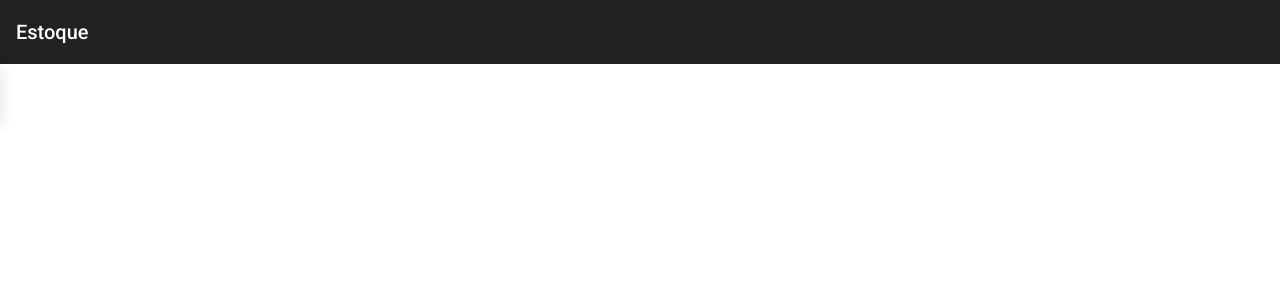
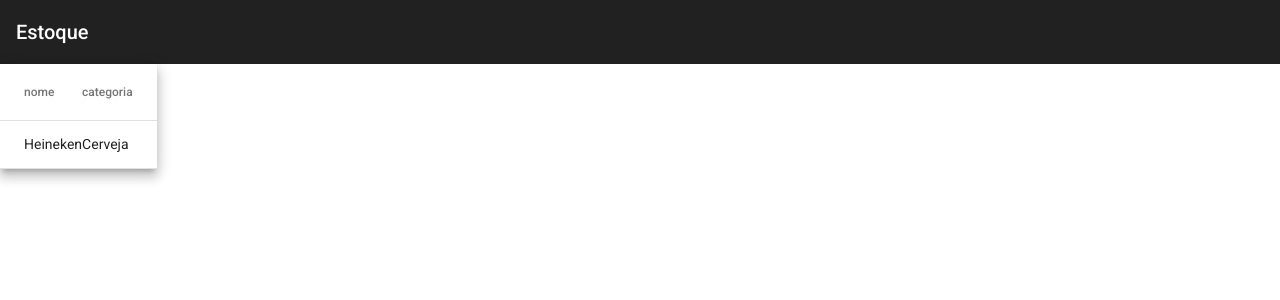
Before and after one commit to felipeesc/joking, an Angular app in the folder crud-angular-spring/crud-angular/: page /estoque in a window 1280 px wide. Shown: the top 300 px of the page. Built offline with nearby package versions, Linux system fonts and the light colour scheme.

Commit message:
implementing array to receive in html

```diff
--- a/crud-angular-spring/crud-angular/src/app/estoques/estoques/estoques.component.html
+++ b/crud-angular-spring/crud-angular/src/app/estoques/estoques/estoques.component.html
@@ -1,23 +1,13 @@
-<table mat-table [dataSource]="dataSource" class="mat-elevation-z8">
+<table mat-table [dataSource]="estoques" class="mat-elevation-z8">
 
-  <ng-container matColumnDef="position">
-    <th mat-header-cell *matHeaderCellDef> No. </th>
-    <td mat-cell *matCellDef="let element"> {{element.position}} </td>
+  <ng-container matColumnDef="nome">
+    <th mat-header-cell *matHeaderCellDef> nome</th>
+    <td mat-cell *matCellDef="let element"> {{ element.nome }} </td>
   </ng-container>
 
-  <ng-container matColumnDef="name">
-    <th mat-header-cell *matHeaderCellDef> Name </th>
-    <td mat-cell *matCellDef="let element"> {{element.name}} </td>
-  </ng-container>
-
-  <ng-container matColumnDef="weight">
-    <th mat-header-cell *matHeaderCellDef> Weight </th>
-    <td mat-cell *matCellDef="let element"> {{element.weight}} </td>
-  </ng-container>
-
-  <ng-container matColumnDef="symbol">
-    <th mat-header-cell *matHeaderCellDef> Symbol </th>
-    <td mat-cell *matCellDef="let element"> {{element.symbol}} </td>
+  <ng-container matColumnDef="categoria">
+    <th mat-header-cell *matHeaderCellDef> categoria</th>
+    <td mat-cell *matCellDef="let element"> {{ element.categoria }} </td>
   </ng-container>
 
   <tr mat-header-row *matHeaderRowDef="displayedColumns"></tr>
--- a/crud-angular-spring/crud-angular/src/app/estoques/estoques/estoques.component.ts
+++ b/crud-angular-spring/crud-angular/src/app/estoques/estoques/estoques.component.ts
@@ -9,10 +9,12 @@ import {Estoque} from "../model/estoque";
 })
 export class EstoquesComponent implements OnInit {
 
-  estoques: Estoque[] = [];
+  estoques: Estoque[] = [
+    {_id: 1, nome: 'Heineken', categoria: 'Cerveja'}
+  ];
+  displayedColumns = ['nome', 'categoria'];
 
   constructor() {
-    this.estoques = [];
   }
 
   ngOnInit(): void {
```
